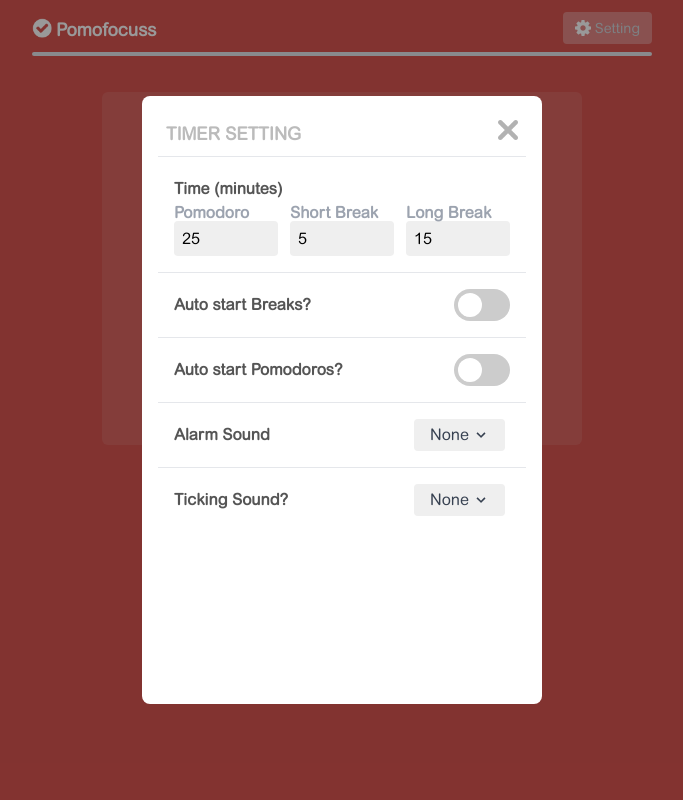
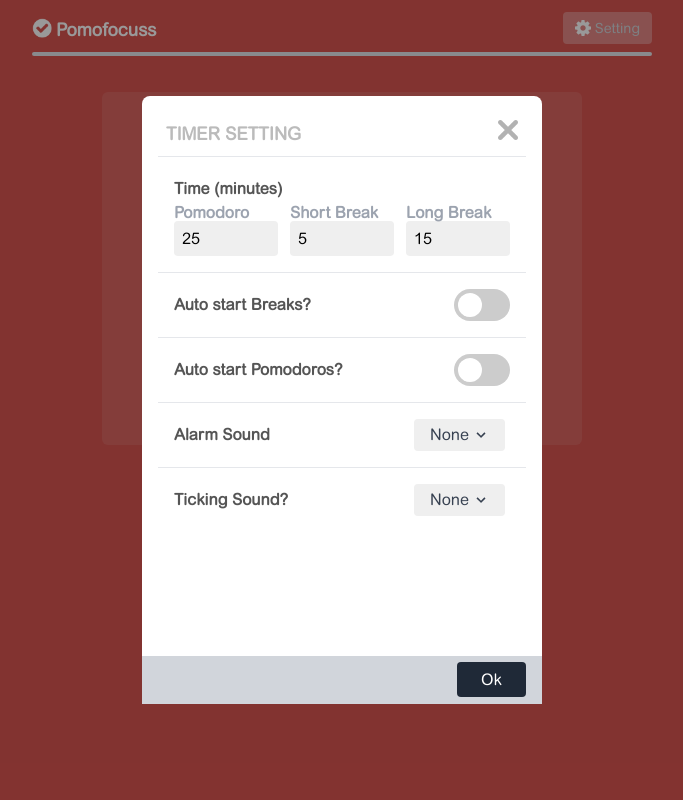
Before and after one commit to SagheerHussainZardari/pomodorclone_vue, a Vue app: page / in a window 1280 px wide. Both pictures are taken after a click on the element "Setting". Shown: the top 800 px of the page, without its empty margins (298-981 px from the left). Built offline with nearby package versions, Linux system fonts and the light colour scheme.

Commit message:
added ok button

```diff
--- a/src/App.vue
+++ b/src/App.vue
@@ -135,7 +135,7 @@
     class="bg-[#00000066] flex justify-center lg:px-8 py-20 p-2 fixed top-0 w-screen min-h-screen"
   >
     <div
-      class="w-[400px] lg:m-4 m-4 lg:text-[16px] text-xs lg:px-4 py-4 bg-white rounded-lg break-words lg:p-4 h-auto inline-block"
+      class="w-[400px] lg:m-4 m-4 relative lg:text-[16px] text-xs lg:px-4 py-4 bg-white rounded-lg break-words lg:p-4 inline-block"
     >
       <div class="flex justify-between">
         <div
@@ -410,6 +410,15 @@
             </ul>
           </div>
         </div>
+      </div>
+      <div
+        class="absolute bottom-0 right-0 bg-gray-300 float-right w-full text-right p-4"
+      >
+        <span
+          @click="settingsShow = false"
+          class="bg-gray-800 cursor-pointer rounded py-2 px-6 text-white"
+          >Ok</span
+        >
       </div>
     </div>
   </div>
```
